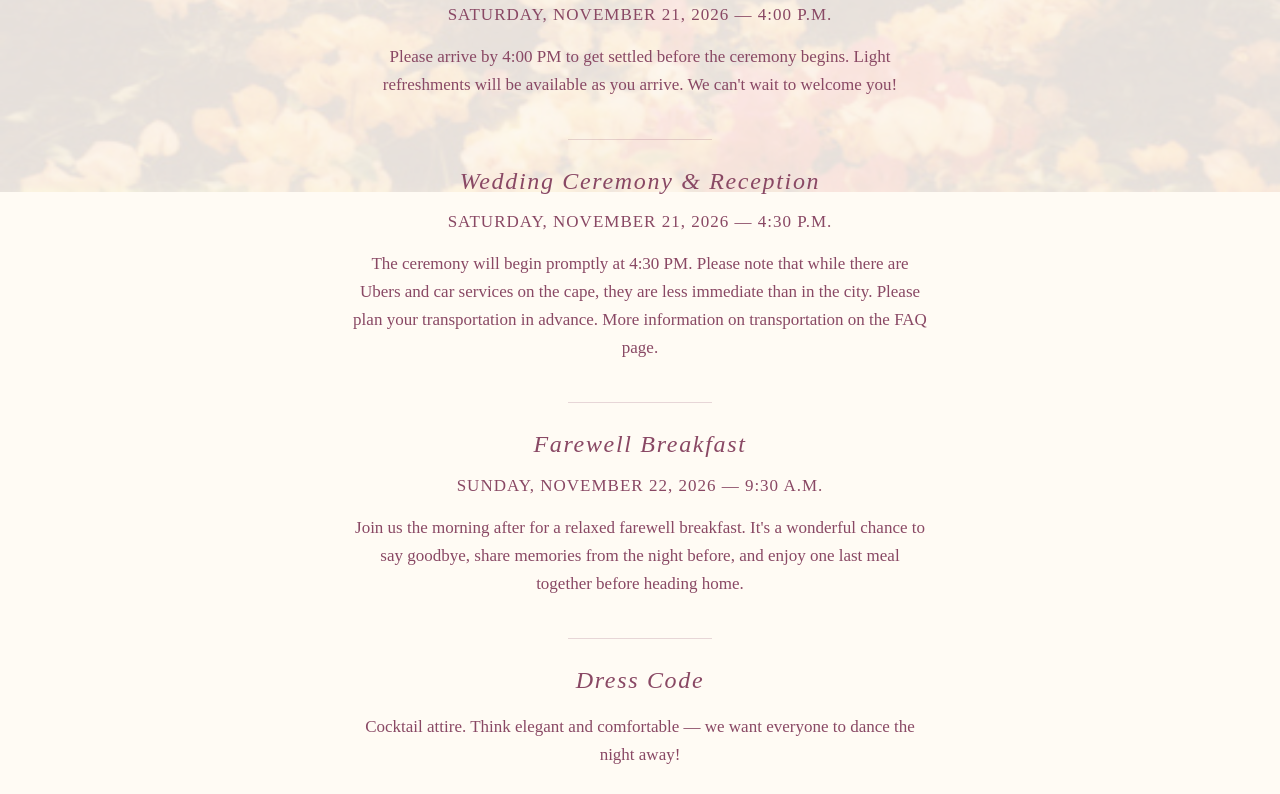
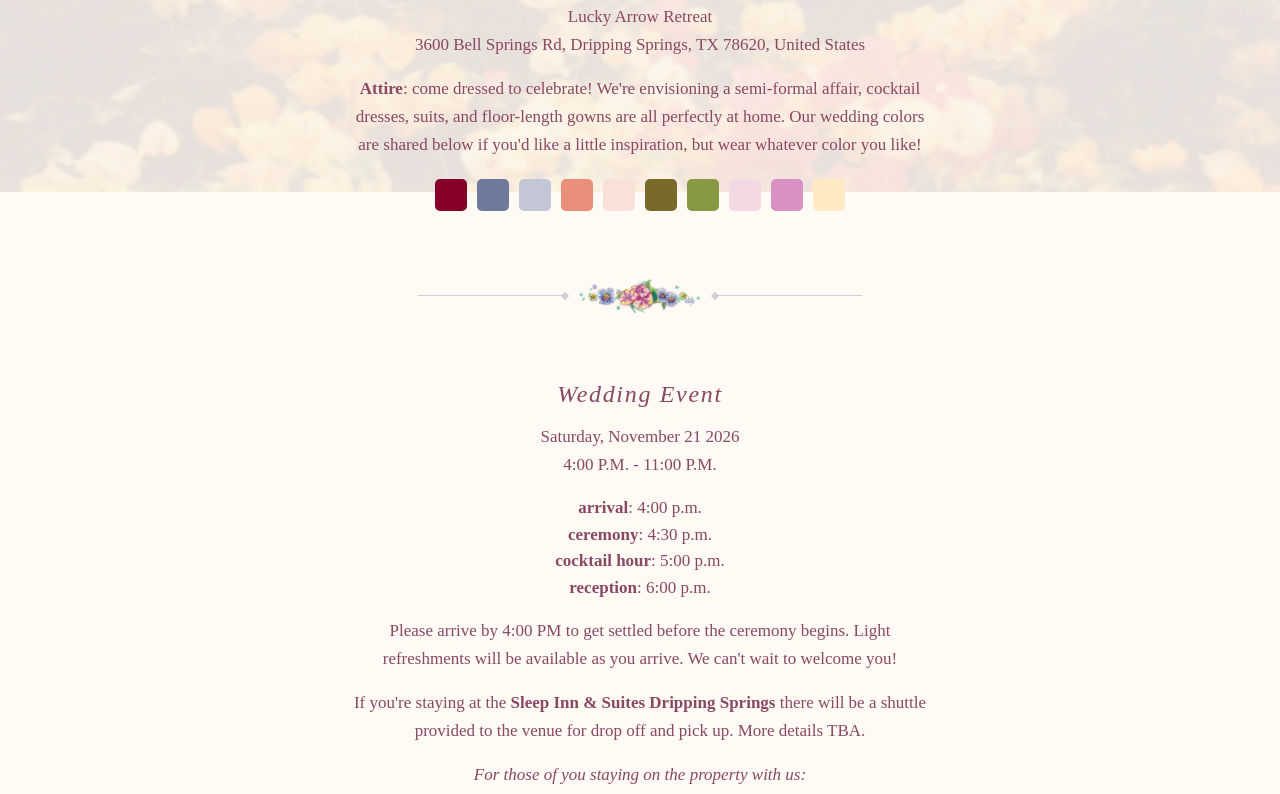
Before and after one commit to ENPina90/wedding, a React (Vite) app: page /info in a window 1280 px wide. Shown: the part 720-1514 px from the top of the page. Built offline with nearby package versions, Linux system fonts and the light colour scheme; a web font is replaced by a local one.

Commit message:
#52: Add event details and wedding color swatches

```diff
--- /dev/null
+++ b/src/components/WeddingColorSwatches.tsx
@@ -0,0 +1,70 @@
+import { useEffect, useRef, useState } from "react";
+import { WEDDING_COLORS } from "../constants/weddingColors";
+
+interface WeddingColorSwatchesProps {
+  size?: "sm" | "md";
+}
+
+export default function WeddingColorSwatches({ size = "md" }: WeddingColorSwatchesProps) {
+  const [activeIndex, setActiveIndex] = useState<number | null>(null);
+  const wrapperRef = useRef<HTMLDivElement>(null);
+
+  const sizeClass =
+    size === "sm"
+      ? "w-6 h-6 sm:w-7 sm:h-7"
+      : "w-7 h-7 sm:w-8 sm:h-8";
+
+  useEffect(() => {
+    if (activeIndex === null) return;
+
+    const handleClickOutside = (event: MouseEvent | TouchEvent) => {
+      const target = event.target as Node;
+      if (wrapperRef.current && !wrapperRef.current.contains(target)) {
+        setActiveIndex(null);
+      }
+    };
+
+    document.addEventListener("mousedown", handleClickOutside);
+    document.addEventListener("touchstart", handleClickOutside);
+    return () => {
+      document.removeEventListener("mousedown", handleClickOutside);
+      document.removeEventListener("touchstart", handleClickOutside);
+    };
+  }, [activeIndex]);
+
+  return (
+    <div ref={wrapperRef} className="flex flex-wrap justify-center gap-2 sm:gap-2.5">
+      {WEDDING_COLORS.map((color, i) => (
+        <div key={i} className="relative">
+          {activeIndex === i && (
+            <div className="absolute top-full left-1/2 -translate-x-1/2 mt-1.5 z-10 flex flex-col items-center">
+              <div
+                className="shrink-0"
+                style={{
+                  width: 0,
+                  height: 0,
+                  borderLeft: "6px solid transparent",
+                  borderRight: "6px solid transparent",
+                  borderBottom: `6px solid ${color.hex}`,
+                }}
+              />
+              <div
+                className="px-2 py-1 rounded text-xs sm:text-sm font-body text-plum bg-cream whitespace-nowrap shadow-md -mt-px"
+                style={{ border: `1px solid ${color.hex}` }}
+              >
+                {color.name}
+              </div>
+            </div>
+          )}
+          <button
+            type="button"
+            className={`${sizeClass} rounded-[5px] shrink-0 cursor-pointer border-2 border-transparent focus:outline-none focus-visible:ring-2 focus-visible:ring-plum/50 focus-visible:ring-offset-2 focus-visible:ring-offset-beige`}
+            style={{ backgroundColor: color.hex }}
+            onClick={() => setActiveIndex(activeIndex === i ? null : i)}
+            aria-label={`${color.name} (${color.hex})`}
+          />
+        </div>
+      ))}
+    </div>
+  );
+}
--- /dev/null
+++ b/src/constants/weddingColors.ts
@@ -0,0 +1,12 @@
+export const WEDDING_COLORS = [
+  { hex: "#870029", name: "Deep Burgundy" },
+  { hex: "#6e799b", name: "Dusty Steel Blue" },
+  { hex: "#c3c7d5", name: "Pale Lavender Gray" },
+  { hex: "#ea907a", name: "Coral Blush" },
+  { hex: "#f7e1d9", name: "Peach Cream" },
+  { hex: "#786a28", name: "Olive Brown" },
+  { hex: "#889944", name: "Moss Green" },
+  { hex: "#f2d9e4", name: "Powder Pink" },
+  { hex: "#d991c4", name: "Orchid Pink" },
+  { hex: "#ffeac4", name: "Vanilla Cream" },
+] as const;
--- a/src/pages/Info.tsx
+++ b/src/pages/Info.tsx
@@ -1,49 +1,18 @@
 import { Link } from "react-router-dom";
 import SectionDivider from "../components/SectionDivider";
 import FlowerLogo from "../components/FlowerLogo";
-
-interface EventBlockProps {
-  title: string;
-  datetime: string;
-  description: string;
-}
-
-function EventBlock({ title, datetime, description }: EventBlockProps) {
-  return (
-    <div className="text-center mb-8 sm:mb-10 px-1">
-      <h3 className="font-display text-plum text-[20px] sm:text-[24px] tracking-[1.68px] italic">
-        {title}
-      </h3>
-      <p className="font-nav text-plum text-xs sm:text-sm tracking-[1px] mt-2 sm:mt-3 uppercase">
-        {datetime}
-      </p>
-      <p className="font-body text-plum leading-7 mt-3 sm:mt-4 max-w-xl mx-auto text-left sm:text-center">
-        {description}
-      </p>
-    </div>
-  );
-}
-
-function Divider() {
-  return (
-    <div className="flex justify-center my-4 sm:my-6">
-      <div className="w-24 sm:w-36 h-px bg-plum/20" />
-    </div>
-  );
-}
+import WeddingColorSwatches from "../components/WeddingColorSwatches";
 
 export default function Info() {
   return (
     <div className="max-w-3xl mx-auto px-4 sm:px-6">
-      {/* Flower logos above header - smaller on mobile */}
       <div className="flex justify-center items-center gap-4 sm:gap-6 md:gap-8 pt-4 sm:pt-6 pb-[35px]">
         <FlowerLogo color="blue" />
       </div>
 
-      {/* Event Info header */}
       <div className="text-center pb-6 sm:pb-8">
         <h2 className="font-display text-plum tracking-[2.24px] italic">
-          Event Info
+          Event
         </h2>
       </div>
 
@@ -62,40 +31,85 @@ export default function Info() {
         </p>
       </div>
 
-      {/* Section divider with flower_center.svg */}
       <SectionDivider />
 
-      <EventBlock
-        title="Arrival"
-        datetime="Saturday, November 21, 2026 — 4:00 P.M."
-        description="Please arrive by 4:00 PM to get settled before the ceremony begins. Light refreshments will be available as you arrive. We can't wait to welcome you!"
-      />
+      {/* Location */}
+      <div className="text-center mb-8 sm:mb-10 px-1">
+        <h3 className="font-display text-plum text-[20px] sm:text-[24px] tracking-[1.68px] italic mb-2 sm:mb-3">
+          Location
+        </h3>
+        <div className="font-body text-plum leading-7 max-w-xl mx-auto text-left sm:text-center">
+          <p className="font-bold mb-0">Lucky Arrow Retreat</p>
+          <p>3600 Bell Springs Rd, Dripping Springs, TX 78620, United States</p>
+        </div>
+        <p className="font-body text-plum leading-7 mt-3 sm:mt-4 max-w-xl mx-auto text-left sm:text-center">
+          <span className="font-bold">Attire</span>
+          {`: come dressed to celebrate! We're envisioning a semi-formal affair, cocktail dresses, suits, and floor-length gowns are all perfectly at home. Our wedding colors are shared below if you'd like a little inspiration, but wear whatever color you like!`}
+        </p>
+        <div className="mt-4 sm:mt-5">
+          <WeddingColorSwatches />
+        </div>
+      </div>
 
-      <Divider />
+      <SectionDivider />
 
-      <EventBlock
-        title="Wedding Ceremony & Reception"
-        datetime="Saturday, November 21, 2026 — 4:30 P.M."
-        description="The ceremony will begin promptly at 4:30 PM. Please note that while there are Ubers and car services on the cape, they are less immediate than in the city. Please plan your transportation in advance. More information on transportation on the FAQ page."
-      />
+      {/* Wedding Event */}
+      <div className="text-center mb-8 sm:mb-10 px-1">
+        <h3 className="font-display text-plum text-[20px] sm:text-[24px] tracking-[1.68px] italic mb-2 sm:mb-3">
+          Wedding Event
+        </h3>
+        <div className="font-body text-plum leading-7 max-w-xl mx-auto text-left sm:text-center">
+          <p className="mb-0">Saturday, November 21 2026</p>
+          <p>4:00 P.M. - 11:00 P.M.</p>
+        </div>
+        <div className="font-nav text-plum text-base sm:text-lg mt-3 sm:mt-4 space-y-1 text-left sm:text-center max-w-xl mx-auto">
+          <p className="mb-0">
+            <span className="font-bold">arrival</span>: 4:00 p.m.
+          </p>
+          <p className="mb-0">
+            <span className="font-bold">ceremony</span>: 4:30 p.m.
+          </p>
+          <p className="mb-0">
+            <span className="font-bold">cocktail hour</span>: 5:00 p.m.
+          </p>
+          <p>
+            <span className="font-bold">reception</span>: 6:00 p.m.
+          </p>
+        </div>
+        <p className="font-body text-plum leading-7 mt-3 sm:mt-4 max-w-xl mx-auto text-left sm:text-center">
+          Please arrive by 4:00 PM to get settled before the ceremony begins.
+          Light refreshments will be available as you arrive. We can't wait to
+          welcome you!
+        </p>
+        <p className="font-body text-plum leading-7 mt-3 sm:mt-4 max-w-xl mx-auto text-left sm:text-center">
+          If you're staying at the{" "}
+          <span className="font-bold">Sleep Inn & Suites Dripping Springs</span>{" "}
+          there will be a shuttle provided to the venue for drop off and pick
+          up. More details TBA.
+        </p>
+        <p className="font-body text-plum leading-7 mt-3 sm:mt-4 max-w-xl mx-auto text-left sm:text-center italic">
+          For those of you staying on the property with us:
+          <br />
+          Check-in is at 4:00 P.M. — please arrive a little bit earlier since
+          there will be many of you checking in at once.
+        </p>
+      </div>
 
-      <Divider />
+      <SectionDivider />
 
-      <EventBlock
-        title="Farewell Breakfast"
-        datetime="Sunday, November 22, 2026 — 9:30 A.M."
-        description="Join us the morning after for a relaxed farewell breakfast. It's a wonderful chance to say goodbye, share memories from the night before, and enjoy one last meal together before heading home."
-      />
-
-      {/* Dress Code */}
-      <Divider />
+      {/* Farewell Breakfast */}
       <div className="text-center mb-12 sm:mb-16 px-1">
-        <h3 className="font-display text-plum text-[20px] sm:text-[24px] tracking-[1.68px] italic">
-          Dress Code
+        <h3 className="font-display text-plum text-[20px] sm:text-[24px] tracking-[1.68px] italic mb-2 sm:mb-3">
+          Farewell Breakfast
         </h3>
+        <div className="font-body text-plum leading-7 max-w-xl mx-auto text-left sm:text-center">
+          <p className="mb-0">Sunday, November 22 2026</p>
+          <p>9:30 A.M.</p>
+        </div>
         <p className="font-body text-plum leading-7 mt-3 sm:mt-4 max-w-xl mx-auto text-left sm:text-center">
-          Cocktail attire. Think elegant and comfortable — we want everyone to
-          dance the night away!
+          For guests staying on property overnight, there will be a small
+          grab-and-go taco breakfast and coffee or tea provided on the lawn in
+          the morning before check-out at 11:00 A.M.
         </p>
       </div>
     </div>
```
